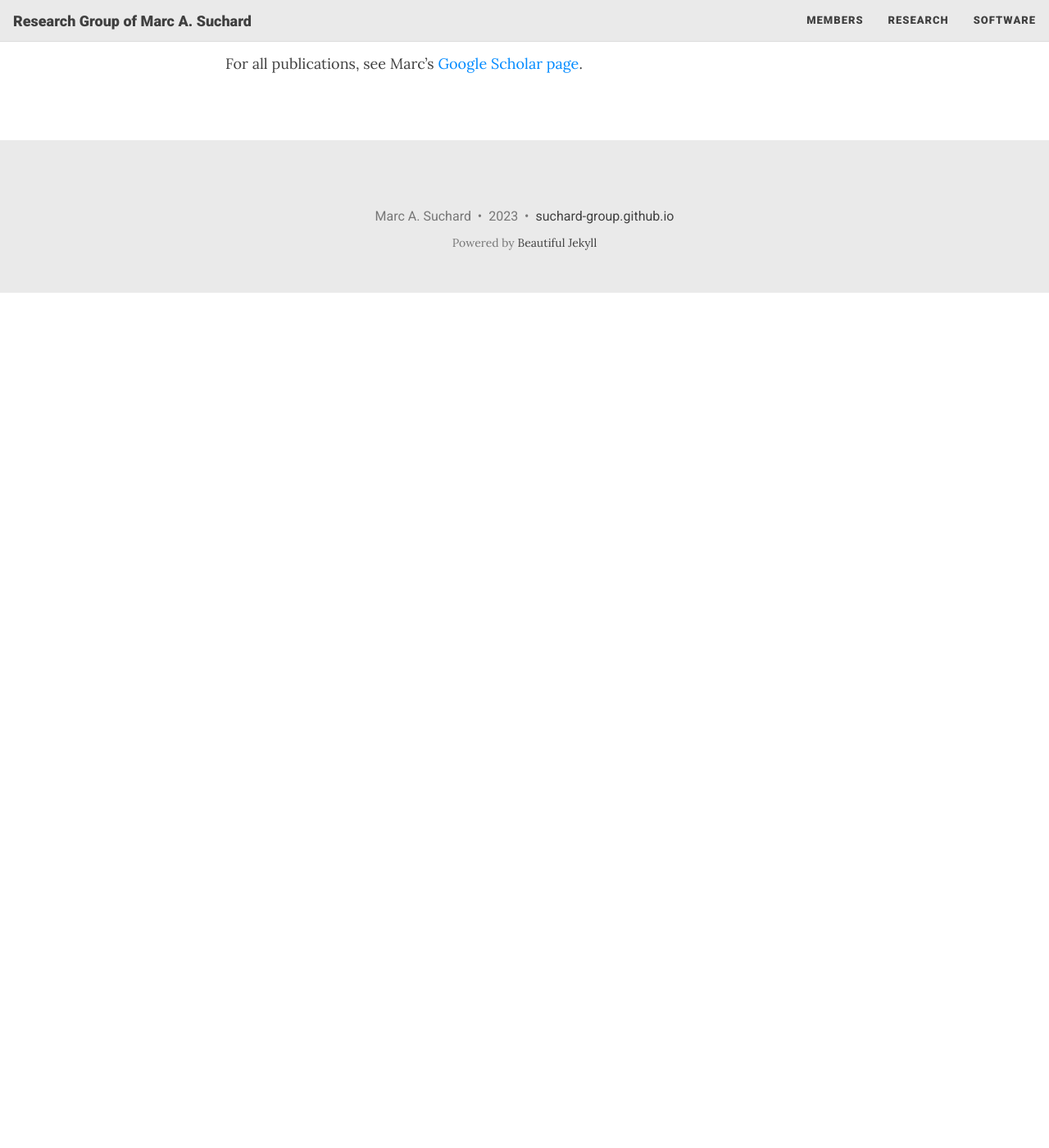
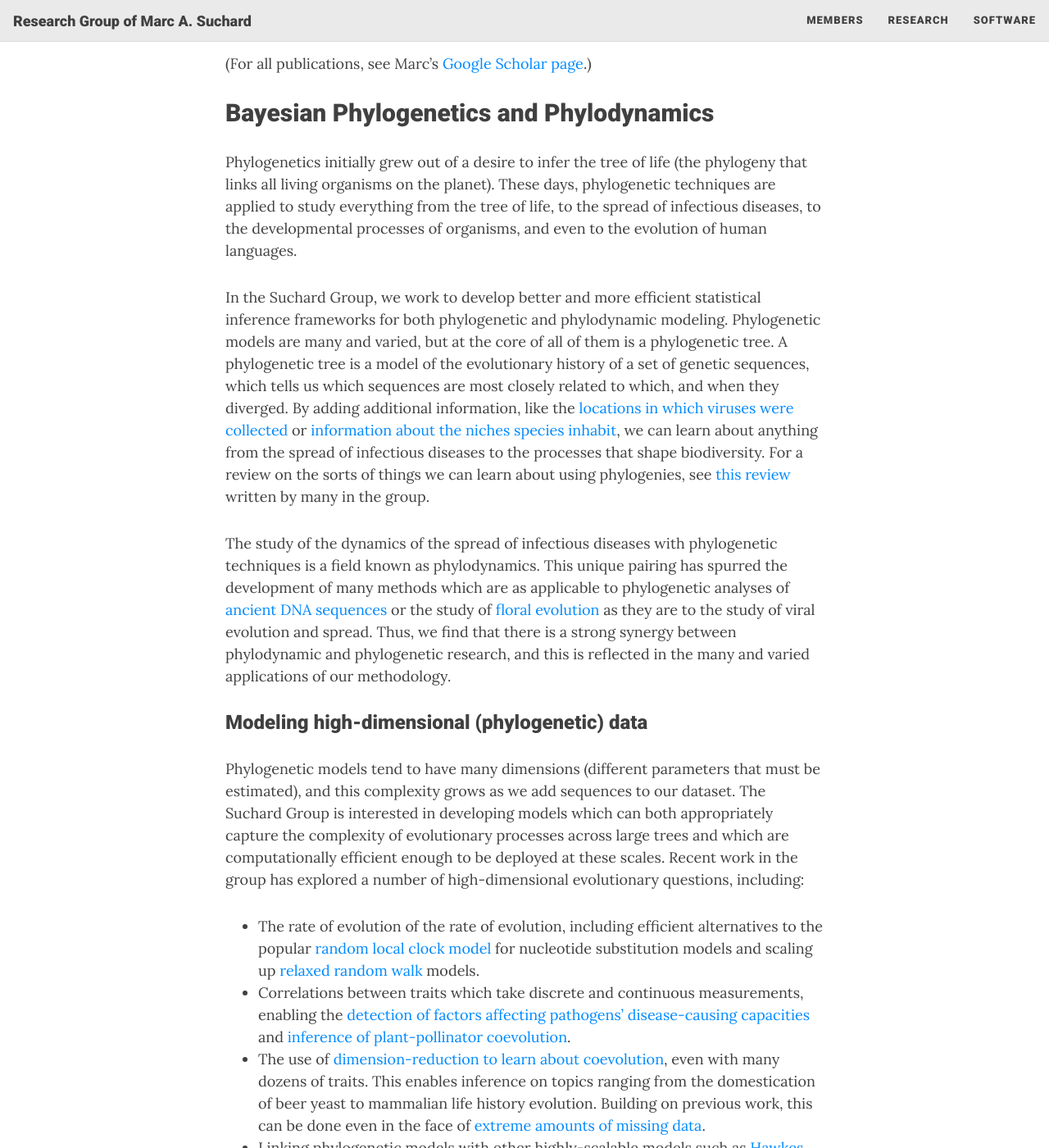
Before and after one commit to suchard-group/suchard-group.github.io, a Jekyll site: the page built from research.md, in a window 1280 px wide and 1400 px high, scrolled down 270 px. Shown: the whole window at 82% size. Built offline with Jekyll 4.4.1, drawn with Linux system fonts in a browser that asks for light colours; nearby versions of some CDN libraries; before the commit the page ends 900 px from its top, so only the background shows below that; some of the changed text lies outside the part shown.

Commit message:
Add intro to phylogenetic work
Trying to highlight recent contributions from students

```diff
--- a/research.md
+++ b/research.md
@@ -4,4 +4,40 @@ title: Research
 subtitle: Publications
 ---
 
-For all publications, see Marc's [Google Scholar page](https://scholar.google.com/citations?hl=en&user=vF2UV4MAAAAJ).
+(For all publications, see Marc's [Google Scholar page](https://scholar.google.com/citations?hl=en&user=vF2UV4MAAAAJ).)
+
+
+## Bayesian Phylogenetics and Phylodynamics
+Phylogenetics initially grew out of a desire to infer the tree of life (the phylogeny that links all living organisms on the planet).
+These days, phylogenetic techniques are applied to study everything from the tree of life, to the spread of infectious diseases, to the developmental processes of organisms, and even to the evolution of human languages.
+
+In the Suchard Group, we work to develop better and more efficient statistical inference frameworks for both phylogenetic and phylodynamic modeling.
+Phylogenetic models are many and varied, but at the core of all of them is a phylogenetic tree.
+A phylogenetic tree is a model of the evolutionary history of a set of genetic sequences, which tells us which sequences are most closely related to which, and when they diverged.
+By adding additional information, like the [locations in which viruses were collected](https://pubmed.ncbi.nlm.nih.gov/29942656/) or [information about the niches species inhabit](https://royalsocietypublishing.org/doi/abs/10.1098/rspb.2022.0091), we can learn about anything from the spread of infectious diseases to the processes that shape biodiversity.
+For a review on the sorts of things we can learn about using phylogenies, see [this review](https://www.annualreviews.org/doi/abs/10.1146/annurev-statistics-033021-112532) written by many in the group.
+
+The study of the dynamics of the spread of infectious diseases with phylogenetic techniques is a field known as phylodynamics.
+This unique pairing has spurred the development of many methods which are as applicable to phylogenetic analyses of [ancient DNA sequences](https://academic.oup.com/mbe/article/28/2/879/1212114) or the study of [floral evolution](https://www.ncbi.nlm.nih.gov/pmc/articles/PMC4820077/) as they are to the study of viral evolution and spread.
+Thus, we find that there is a strong synergy between phylodynamic and phylogenetic research, and this is reflected in the many and varied applications of our methodology.
+
+### Modeling high-dimensional (phylogenetic) data
+Phylogenetic models tend to have many dimensions (different parameters that must be estimated), and this complexity grows as we add sequences to our dataset.
+The Suchard Group is interested in developing models which can both appropriately capture the complexity of evolutionary processes across large trees and which are computationally efficient enough to be deployed at these scales.
+Recent work in the group has explored a number of high-dimensional evolutionary questions, including:
+- The rate of evolution of the rate of evolution, including efficient alternatives to the popular [random local clock model](https://arxiv.org/abs/2105.07119) for nucleotide substitution models and scaling up [relaxed random walk](https://academic.oup.com/sysbio/article/70/2/258/5873887) models.
+- Correlations between traits which take discrete and continuous measurements, enabling the [detection of factors affecting pathogens' disease-causing capacities](https://projecteuclid.org/journals/annals-of-applied-statistics/volume-15/issue-1/Large-scale-inference-of-correlation-among-mixed-type-biological-traits/10.1214/20-AOAS1394.full) and [inference of plant-pollinator coevolution](https://arxiv.org/pdf/2201.07291.pdf).
+- The use of [dimension-reduction to learn about coevolution](https://besjournals.onlinelibrary.wiley.com/doi/full/10.1111/2041-210X.13920), even with many dozens of traits. This enables inference on topics ranging from the domestication of beer yeast to mammalian life history evolution. Building on previous work, this can be done even in the face of [extreme amounts of missing data](https://www.tandfonline.com/doi/abs/10.1080/01621459.2020.1799812).
+- Linking phylogenetic models with other highly-scalable models such as [Hawkes processes](https://academic.oup.com/bioinformatics/article/38/7/1846/6510960)
+
+This work is done in the highly-cited phylogenetic software package [BEAST](https://beast.community/).
+
+### Efficient phylogenetic inference
+Bayesian phylogenetic inference is essentially all done via [Markov chain Monte Carlo](https://en.wikipedia.org/wiki/Markov_chain_Monte_Carlo).
+The Suchard Group has a strong interest in using [Hamiltonian Monte Carlo](https://arxiv.org/abs/1701.02434) methods to improve inference performance.
+In recent years, members of the Suchard lab have devised efficient inference techniques for a variety of components of time-calibrated phylogenetic models.
+This includes work on [clock models](https://academic.oup.com/mbe/article/37/10/3047/5847600) (models of how the rate of evolution varies over the tree), [divergence-time estimation](https://arxiv.org/pdf/2110.13298.pdf) (estimating when different lineages of viruses and species split apart), and [nucleotide substitution models](https://arxiv.org/pdf/2303.13642.pdf) (the model of how different nucleotide bases in the genome change along the branches of the phylogeny).
+
+In parallel, we work to exploit graphics processing units (GPUs) to make the brute-force computations necessary for phylogenetics faster.
+This can make [likelihoods](https://academic.oup.com/bioinformatics/article/25/11/1370/332982) many orders of magnitudes faster, and recent work has shown similar improvements for the [gradients](https://arxiv.org/pdf/2303.04390.pdf) needed for Hamiltonian Monte Carlo.
+This work lives in the [BEAGLE](https://academic.oup.com/sysbio/article/68/6/1052/5477405) library and API.
```
